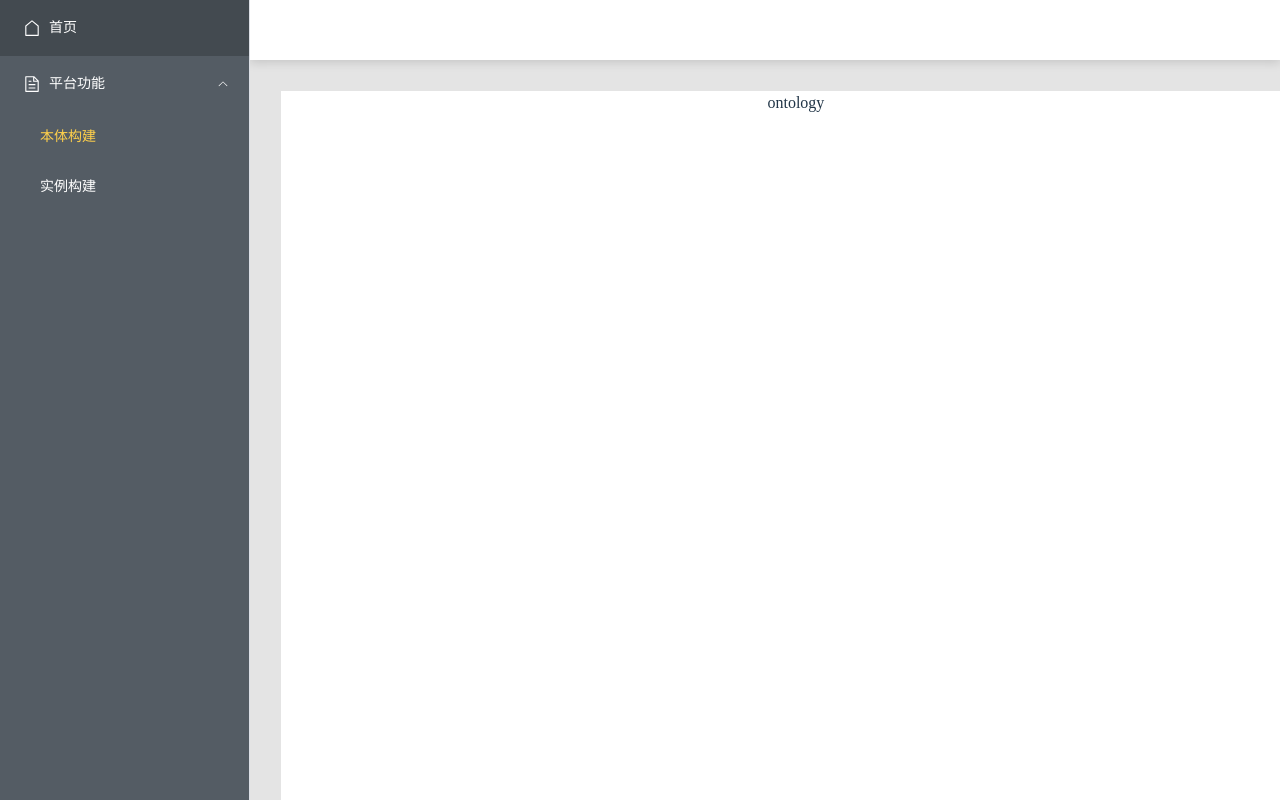
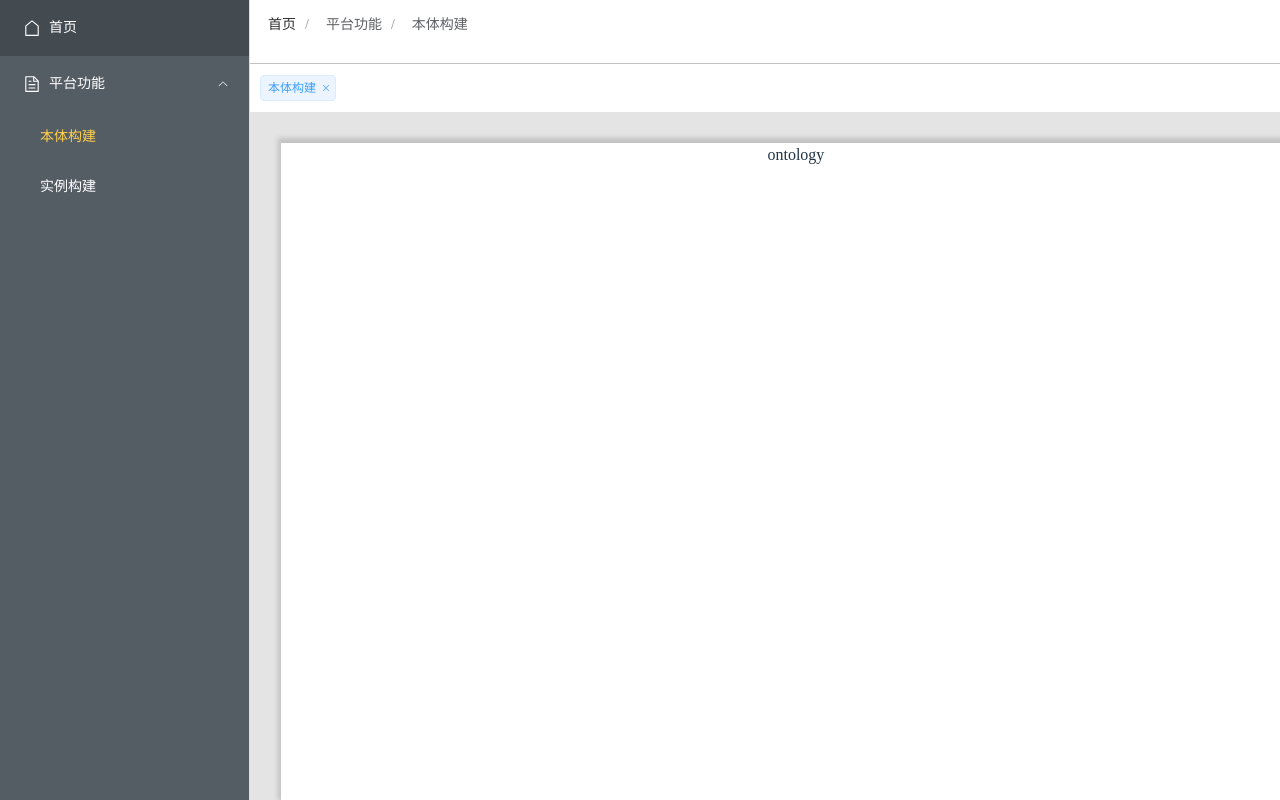
Before and after one commit to Junescara/OntologyTest, a Vue app: page /index in a window 1280 px wide. Both pictures are taken after a click on the button "构建本体". Shown: the top 800 px of the page. Built offline with nearby package versions, Linux system fonts and the light colour scheme.

Commit message:
顶部导航

```diff
--- a/package.json
+++ b/package.json
@@ -13,6 +13,7 @@
     "element-plus": "^2.3.6",
     "express": "^4.18.2",
     "less": "^4.1.3",
+    "nprogress": "^0.2.0",
     "vue": "^3.2.47",
     "vue-router": "^4.2.2"
   },
--- a/src/Layout/AppMain.vue
+++ b/src/Layout/AppMain.vue
@@ -8,8 +8,6 @@
   </div>
 </template>
 
-<script setup>
+<script setup></script>
 
-</script>
-
-<style lang="scss" scoped></style>
+<style lang="less" scoped></style>
--- a/src/Layout/SideBar.vue
+++ b/src/Layout/SideBar.vue
@@ -15,23 +15,20 @@
       <span>首页</span>
     </el-menu-item>
     <!-- 子菜单 -->
-    <el-sub-menu index="/">
+    <el-sub-menu v-for="item in routes" index="/">
       <template #title>
         <el-icon>
           <Document />
         </el-icon>
-        <span>平台功能</span>
+        <span>{{ item.meta.menuName }}</span>
       </template>
       <!-- 路由循环 -->
       <el-menu-item
-        v-for="item in menus"
-        v-show="item.menu === true"
-        :index="`/${item.path}`"
-        >{{ item.meta.title }}</el-menu-item
+        v-for="subItem in item.children"
+        v-show="subItem.menu === true"
+        :index="`/${subItem.path}`"
+        >{{ subItem.meta.title }}</el-menu-item
       >
-      <!-- <el-menu-item index="/student">学生信息</el-menu-item>
-      <el-menu-item index="/course">课程信息</el-menu-item>
-      <el-menu-item index="/grade">选课信息</el-menu-item> -->
     </el-sub-menu>
   </el-menu>
 </template>
@@ -40,7 +37,7 @@
 import { House, Document } from "@element-plus/icons-vue";
 import { ref, watch } from "vue";
 import { useRoute } from "vue-router";
-import { children as menus } from "@/router"; //菜单
+import { routes } from "@/router"; //菜单
 
 let activePath = ref("/index");
 const route = useRoute();
--- a/src/Layout/index.vue
+++ b/src/Layout/index.vue
@@ -6,7 +6,10 @@
 
     <el-container>
       <el-header>
-        <NavBar />
+        <Breadcrumb />
+      </el-header>
+      <el-header>
+        <RouteTags />
       </el-header>
       <el-main>
         <AppMain />
@@ -16,9 +19,11 @@
 </template>
 
 <script setup>
-import AppMain from './AppMain.vue';
-import NavBar from './NavBar.vue';
-import SideBar from './SideBar.vue';
+import AppMain from "./AppMain.vue";
+import NavBar from "./NavBar.vue";
+import SideBar from "./SideBar.vue";
+import Breadcrumb from "@/components/common/Breadcrumb.vue";
+import RouteTags from "@/components/common/RouteTags.vue";
 </script>
 
 <style lang="less" scoped>
@@ -27,7 +32,15 @@ import SideBar from './SideBar.vue';
 .el-header {
   padding: 0;
   width: 100%;
-  background-color: #545c64;
+  height: 8vh;
+  &:nth-child(1) {
+    box-shadow: 0px 2px 5px 3px #c1c1c1;
+    border-bottom:1px solid #c1c1c1 ;
+  }
+  &:nth-child(2) {
+    height: 6vh;
+  }
+  // background-color: #545c64;
 }
 
 .el-side,
@@ -41,5 +54,6 @@ import SideBar from './SideBar.vue';
 .el-main {
   margin: @el-margin 0 0 @el-margin;
   background-color: #fff;
+  box-shadow: 0px -2px 5px 3px #c1c1c1;
 }
 </style>
--- /dev/null
+++ b/src/components/common/Breadcrumb.vue
@@ -0,0 +1,101 @@
+<template>
+  <!-- // 面包屑组件， separator为分割线，具体可以去elementPlus官网查看 -->
+  <el-breadcrumb separator="/">
+    <div class="breadcrumb-content">
+      <!-- // 动画组件 -->
+      <!-- [官网链接](https://cn.vuejs.org/guide/built-ins/transition.html) -->
+      <transition-group name="breadcrumb">
+        <el-breadcrumb-item
+          class="breadcrumb-item"
+          v-for="item in arr.breadCrumbList"
+          :key="item.path"
+        >
+          <span v-if="item.path !== '/index'">
+            {{ item.meta.title || item.meta.menuName }}
+          </span>
+          <a v-else @click="handleLine(item)">{{
+            item.meta.title || item.meta.menuName
+          }}</a>
+        </el-breadcrumb-item>
+      </transition-group>
+    </div>
+  </el-breadcrumb>
+</template>
+
+<script setup>
+import { useRouter, useRoute } from "vue-router";
+import { reactive, watch } from "vue";
+
+const router = useRouter();
+const route = useRoute();
+
+// 面包屑数据
+let arr = reactive({
+  breadCrumbList: [],
+});
+
+// 获取面包屑数据
+const getBreadcrumbList = () => {
+  console.log(route.matched);
+  arr.breadCrumbList = [];
+  if (route.path !== "/index")
+    route.matched.forEach((item) => {
+      if (item.meta.title || item.meta.menuName) arr.breadCrumbList.push(item);
+    });
+  // 判断是否存在首页默认数据，不存在就插入到数据首位
+  if (!arr.breadCrumbList.length || arr.breadCrumbList[0].name !== "Dashboard")
+    arr.breadCrumbList.unshift({
+      path: "/index",
+      meta: { title: "首页" },
+    });
+};
+
+getBreadcrumbList();
+
+// 监听路由变化
+watch(route, () => {
+  getBreadcrumbList();
+});
+
+// 面包屑跳转
+const handleLine = ({ redirect, path }) => {
+  redirect ? router.push(redirect) : router.push(path);
+};
+</script>
+
+<style lang="less" scoped>
+.el-breadcrumb {
+  height: 100%;
+  display: flex;
+  padding-left: 10px;
+  line-height: 50px;
+  background-color: #fff;
+}
+
+.breadcrumb-item {
+  margin-left: 8px;
+}
+
+.breadcrumb-content {
+  position: relative;
+}
+
+.breadcrumb-enter-active,
+.breadcrumb-leave-active {
+  transition: all 0.5s;
+}
+
+.breadcrumb-enter-from,
+.breadcrumb-leave-active {
+  opacity: 0;
+}
+
+.breadcrumb-move {
+  transition: all 0.5s;
+}
+
+.breadcrumb-leave-active {
+  position: absolute;
+  right: -50px;
+}
+</style>
--- /dev/null
+++ b/src/components/common/RouteTags.vue
@@ -0,0 +1,50 @@
+<template>
+  <div class="tags-content">
+    <el-tag
+      v-for="(tag, index) in RouteTags"
+      :key="index"
+      closable
+      size="small"
+      :disable-transitions="false"
+      @close="handleClose(index)"
+      @click="router.push(tag.path)"
+      style="cursor: pointer"
+    >
+      {{ tag.name }}
+    </el-tag>
+  </div>
+</template>
+
+<script setup>
+import { reactive, watch } from "vue";
+import { useRoute, useRouter } from "vue-router";
+
+const RouteTags = reactive([]);
+const route = useRoute();
+const router = useRouter();
+
+// 监听路由变化
+watch(route, (oldv, newv) => {
+  console.log(newv);
+  for (let i in RouteTags) if (RouteTags[i].path === newv.fullPath) return;
+  RouteTags.push({ name: route.meta.title || "", path: route.fullPath });
+});
+
+const handleClose = (index) => {
+  RouteTags.splice(index, 1);
+};
+</script>
+
+<style lang="less" scoped>
+.tags-content {
+  display: flex;
+  justify-content: start;
+  align-items: center;
+  height: 100%;
+  background-color: #fff;
+  .el-tag {
+    height: 26px;
+    margin: 5px 10px;
+  }
+}
+</style>
--- a/src/router/index.js
+++ b/src/router/index.js
@@ -1,11 +1,14 @@
 import { createRouter, createWebHistory } from "vue-router";
 import Layout from "@/Layout/index.vue";
+import NProgress from "nprogress"; // 导入 nprogress模块
+import "nprogress/nprogress.css";
 
 const routes = [
   {
     path: "",
     component: Layout,
     name: "layout",
+    meta: { menuName: "平台功能" },
     redirect: "index",
     // 页面主体部分组件
     children: [
@@ -58,9 +61,13 @@ const router = createRouter({
 });
 // 路由守卫
 router.beforeEach((to, from, next) => {
+  NProgress.start();
   if (to.meta.title) document.title = to.meta.title;
   next();
 });
 
+router.afterEach(() => {
+  NProgress.done();
+});
 export default router;
-export const { children } = routes[0];
+export { routes };
--- a/src/style.css
+++ b/src/style.css
@@ -87,3 +87,7 @@ button:focus-visible {
     background-color: #f9f9f9;
   }
 }
+
+#nprogress .bar {
+  background: rgb(255, 207, 215) !important;
+}
```
Also changed, not shown: src/components/common/MyPagination.vue (renamed from src/components/MyPagination.vue), 1 other file (tests, documents, lock files or other folders).
